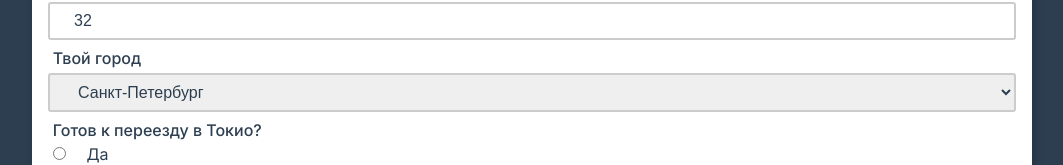
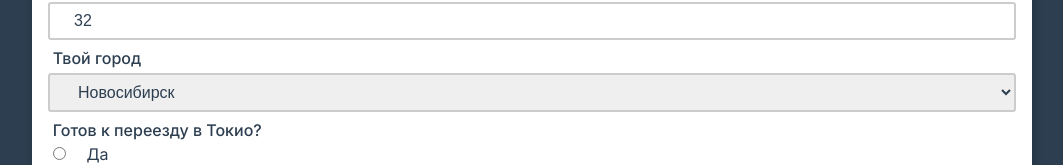
Before and after one commit to voloshchik/numerologic-vue, a Vue app: page / in a window 1280 px wide. Shown: the part 216-381 px from the top of the page, without its empty margins (108-1171 px from the left). Built offline with nearby package versions, Linux system fonts and the light colour scheme.

Commit message:
4 get data from select

```diff
--- a/src/App.vue
+++ b/src/App.vue
@@ -27,7 +27,7 @@
 
       <div class="form-control">
         <label for="city">Твой город</label>
-        <select id="city">
+        <select id="city" v-model="city">
           <option value="spb">Санкт-Петербург</option>
           <option value="msk">Москва</option>
           <option value="kzn">Казань</option>
@@ -77,6 +77,7 @@ export default {
     return {
       name: '',
       age: 32,
+      city: 'nsk',
     }
   },
   methods: {
@@ -84,6 +85,7 @@ export default {
       console.group('form data')
       console.log('Name', this.name)
       console.log('Age', this.age)
+      console.log('city', this.city)
       console.groupEnd()
     },
   },
```
